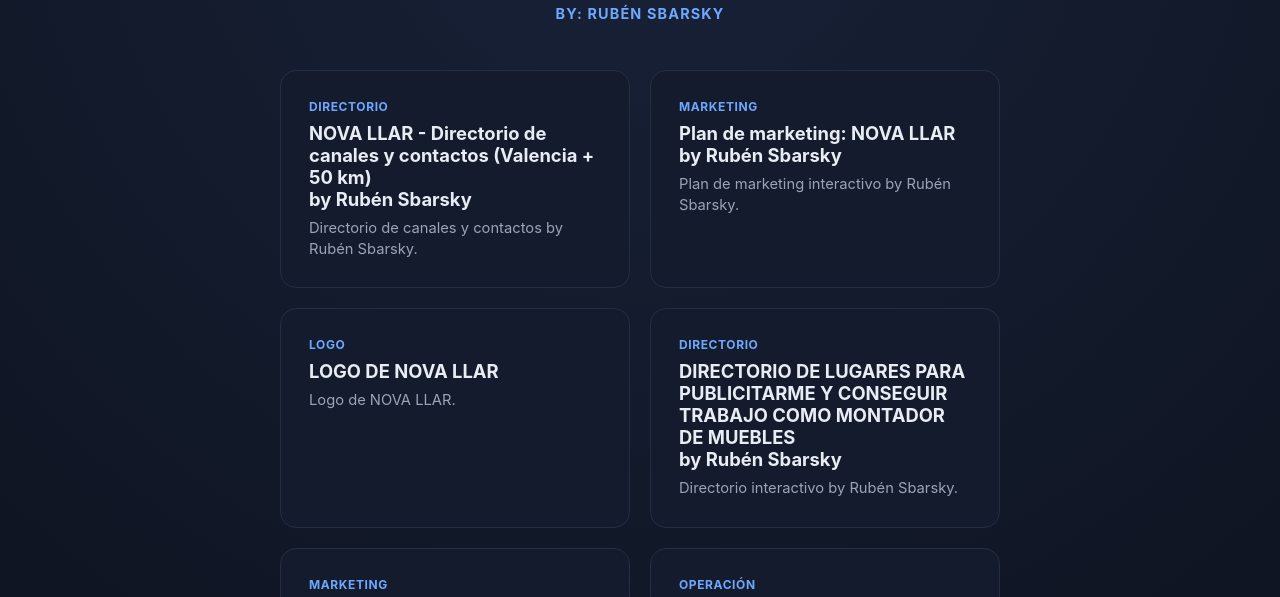
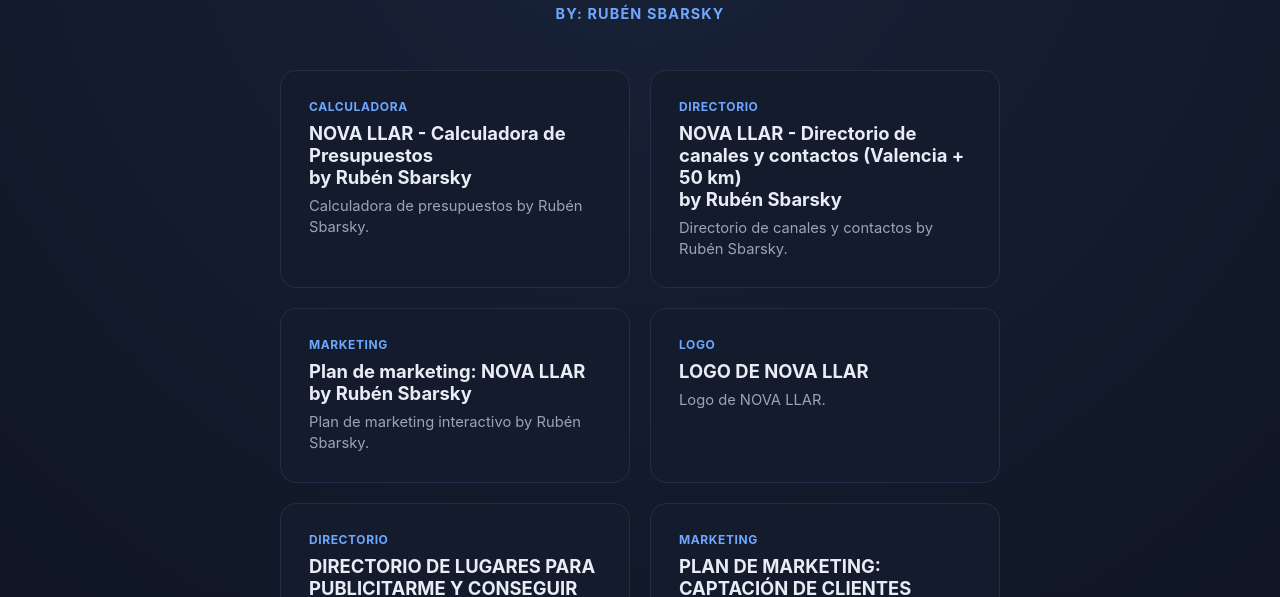
Before and after one commit to rubenurbano/instalacion-de-muebles-modulares, a plain HTML site: page index.html in a window 1280 px wide. Shown: the part 155-752 px from the top of the page. Drawn offline with Linux system fonts and the light colour scheme.

Commit message:
Tarjeta: NOVA LLAR Calculadora de Presupuestos

```diff
--- a/index.html
+++ b/index.html
@@ -92,6 +92,11 @@
   <p class="author">By: Rubén Sbarsky</p>
 
   <div class="grid">
+    <a class="card" href="https://rubenurbano.github.io/instalacion-de-muebles-modulares/nova-llar-calculadora-de-presupuestos-v003.html">
+      <span class="tag">Calculadora</span>
+      <h2>NOVA LLAR - Calculadora de  Presupuestos<br>by Rubén Sbarsky</h2>
+      <p>Calculadora de presupuestos by Rubén Sbarsky.</p>
+    </a>
     <a class="card" href="https://rubenurbano.github.io/instalacion-de-muebles-modulares/nova-llar-directorio-de-canales-y-contactos-valencia-50-km.html">
       <span class="tag">Directorio</span>
       <h2>NOVA LLAR - Directorio de canales y contactos (Valencia + 50 km)<br>by Rubén Sbarsky</h2>
```
